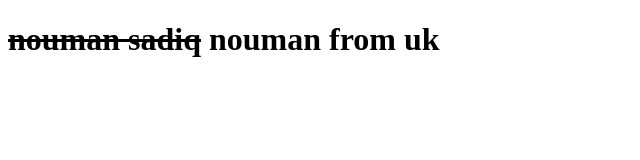
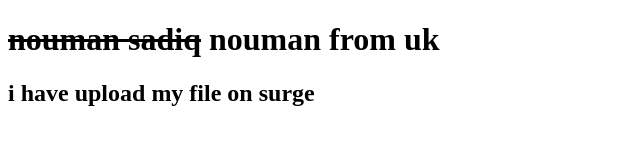
Before and after one commit to nomansadiq1133/bootcampnoman2020-1, a plain HTML site: page index.html in a window 1280 px wide. Shown: the whole page, without its empty margins (0-640 px from the left). Drawn offline with Linux system fonts and the light colour scheme.

Commit message:
Update index.html

```diff
--- a/index.html
+++ b/index.html
@@ -7,5 +7,6 @@
 </head>
 <body>
     <h1> <s>nouman sadiq</s> nouman from uk</h1>
+    <h2>i have upload my file on surge</h2>
 </body>
 </html>
```
